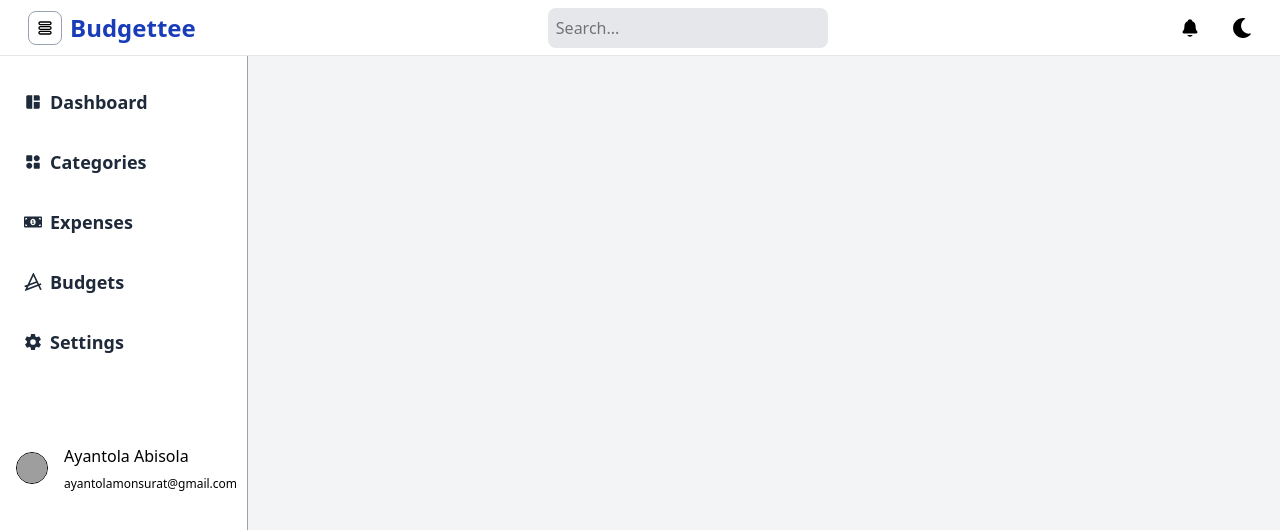
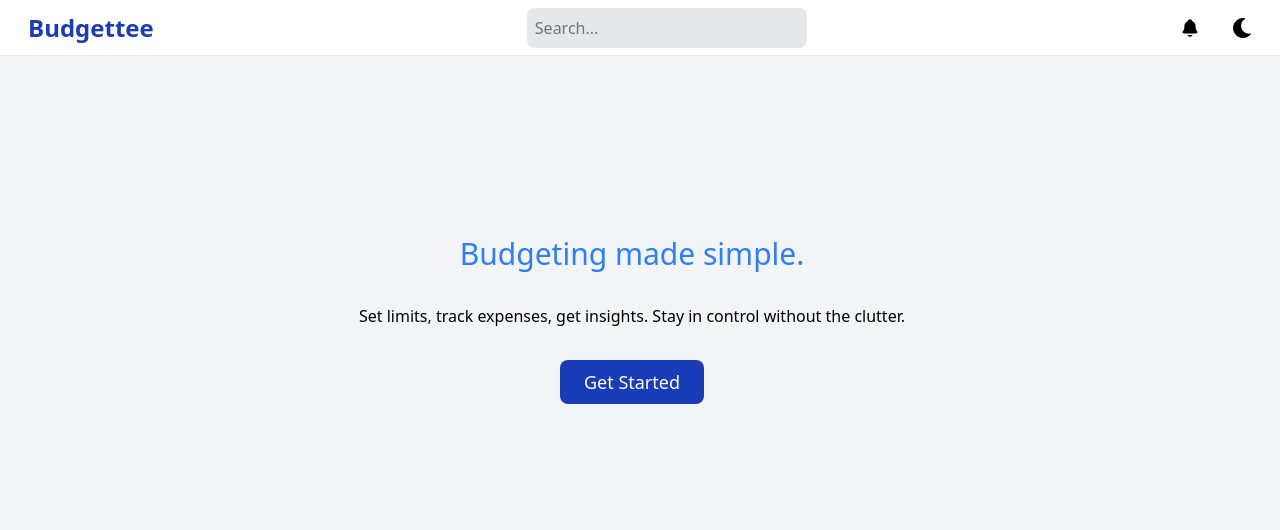
Before and after one commit to DevMeley/Expense-Tracker, a React (Vite) app: page / in a window 1280 px wide. Shown: the top 530 px of the page. Built offline with nearby package versions, Linux system fonts and the light colour scheme; grey boxes are pictures that could not be loaded.

Commit message:
feat: implement Home page and navigation, update App component structure

```diff
--- a/src/App.jsx
+++ b/src/App.jsx
@@ -1,40 +1,52 @@
 import { Route, Routes, useLocation } from "react-router";
-import "./App.css";
+import { useState } from "react";
 import Dashboard from "./Pages/Dashboard";
 import SideBar from "./Components/SideBar";
 import Header from "./Components/Header";
 import Categories from "./Pages/Categories";
-import { useState } from "react";
 import Expenses from "./Pages/Expenses";
 import Budgets from "./Pages/Budgets";
+import "./App.css";
+import Home from "./Pages/Home";
 
 function App() {
-  const [darkMode, setDarkMode] = useState(false)
-  const [isSideBar, setIsSideBar] = useState(false)
+  const [darkMode, setDarkMode] = useState(false);
+  const [isSideBar, setIsSideBar] = useState(false);
   const location = useLocation();
 
+  const isDashboard = location.pathname === "/dashboard";
+  const isHomePage = location.pathname === "/";
 
-  const isDashboard = location.pathname === '/dashboard';
-
-  const toggleDarkMode = () =>{
-    setDarkMode(!darkMode)
-  }
-  const openSideMenu = () =>{
-    setIsSideBar(!isSideBar)
-  }
+  const toggleDarkMode = () => {
+    setDarkMode(!darkMode);
+  };
+  const openSideMenu = () => {
+    setIsSideBar(!isSideBar);
+  };
 
   return (
-    <div className={`${darkMode && 'dark'}  bg-gray-100 ${isDashboard ? 'h-full' : 'min-h-screen'} dark:bg-gray-900 dark:text-gray-100 pb-6`}>
-      <Header toggleDarkMode={toggleDarkMode} darkMode={darkMode} openSideMenu={openSideMenu} />
-      <SideBar openSideMenu={openSideMenu} isSideBar={isSideBar} />
-      <main className="pt-20 mx-4 lg:ml-68 z-40">
-        <Routes>
+    <div
+      className={`${darkMode && "dark"}  bg-gray-100 ${
+        isDashboard ? "h-full" : "min-h-screen"
+      } dark:bg-gray-900 dark:text-gray-100 pb-6`}
+    >
+      <Header
+        toggleDarkMode={toggleDarkMode}
+        darkMode={darkMode}
+        openSideMenu={openSideMenu}
+      />
+      {!isHomePage && (
+        <SideBar openSideMenu={openSideMenu} isSideBar={isSideBar} />
+      )}
+        <main className={`pt-20 mx-4 z-40 ${isHomePage? "lg:ml-0":'lg:ml-68'}`}>
+      <Routes>
+        <Route path="/" element={<Home />} />
           <Route path="/dashboard" element={<Dashboard />} />
           <Route path="/categories" element={<Categories />} />
-          <Route path="/expenses" element={<Expenses/>} />
-          <Route path="/budgets" element={<Budgets/>} />
-        </Routes>
-      </main>
+          <Route path="/expenses" element={<Expenses />} />
+          <Route path="/budgets" element={<Budgets />} />
+      </Routes>
+        </main>
     </div>
   );
 }
--- a/src/Components/Header.jsx
+++ b/src/Components/Header.jsx
@@ -3,29 +3,33 @@ import { FaMoon } from "react-icons/fa";
 import { MdWbSunny } from "react-icons/md";
 import { IoNotifications } from "react-icons/io5";
 import { useState } from "react";
+import { Link } from "react-router";
 
 function Header({ toggleDarkMode, darkMode, openSideMenu }) {
-  const [notificationToggle, setNotificationToggle] = useState(false)
+  const [notificationToggle, setNotificationToggle] = useState(false);
 
-   const openNotication = () =>{
-    setNotificationToggle(!notificationToggle)
-  }
+  const openNotication = () => {
+    setNotificationToggle(!notificationToggle);
+  };
   return (
     <div className="relative">
-
-    <nav className="bg-white h-14 fixed z-50 left-0 right-0 border-b border-gray-200
-     dark:border-gray-700 dark:bg-gray-800 top-0 mb-80 pl-2 pr-2 lg:pl-7 lg:pr-7">
+      <nav
+        className="bg-white h-14 fixed z-50 left-0 right-0 border-b border-gray-200
+     dark:border-gray-700 dark:bg-gray-800 top-0 mb-80 pl-2 pr-2 lg:pl-7 lg:pr-7"
+      >
         <div className="flex items-center justify-between gap-2 mt-2">
           <div className="flex items-center gap-2">
             <button
               onClick={openSideMenu}
-            className=" border border-gray-400 p-2 rounded-lg hover:bg-gray-200 dark:hover:bg-gray-500"
+              className=" border border-gray-400 p-2 rounded-lg hover:bg-gray-200 dark:hover:bg-gray-500 lg:hidden"
             >
               <TiThMenuOutline className="dark:text-white" />
             </button>
+            <Link to={'/'}>
               <span className="font-extrabold text-blue-800 lg:text-2xl">
                 Budgettee
               </span>
+            </Link>
           </div>
           <div className="div">
             <input
@@ -47,11 +51,11 @@ function Header({ toggleDarkMode, darkMode, openSideMenu }) {
             </button>
           </div>
         </div>
-      {notificationToggle &&
+        {notificationToggle && (
           <div className="w-72 h-80 bg-white rounded-xs shadow-lg absolute right-0 lg:right-20 top-14 p-4 lg:h-88 lg:w-80 dark:bg-gray-700">
             <span className="font-bold">Notification</span>
           </div>
-      }
+        )}
       </nav>
     </div>
   );
--- /dev/null
+++ b/src/Components/HomeNav.jsx
@@ -0,0 +1,16 @@
+import React from "react";
+
+function HomeNav() {
+  return (
+    <nav>
+      <div className="">
+        <span className="font-extrabold text-blue-800 lg:text-2xl">
+          Budgettee
+        </span>
+
+      </div>
+    </nav>
+  );
+}
+
+export default HomeNav;
--- a/src/Pages/Expenses.jsx
+++ b/src/Pages/Expenses.jsx
@@ -23,13 +23,13 @@ function Expenses() {
             <option value="Medium">date</option>
           </select>
         </div>
-        <div className="">
+        <div className="text-sm">
           <table className=" bg-white dark:bg-gray-800 rounded-lg overflow-hidden lg:w-full">
             <thead>
               <tr className="border-b border-gray-400 dark:border-gray-700">
-                <th className="px-4 py-2 text-left">Date</th>
-                <th className="px-4 py-2 text-left">Category</th>
-                <th className="px-4 py-2 text-left hidden lg:table-cell">
+                <th className="px-2 py-2 text-left">Date</th>
+                <th className="px-2 py-2 text-left">Category</th>
+                <th className="px-2 py-2 text-left hidden lg:table-cell">
                   Description
                 </th>
                 <th className="px-4 py-2 text-left">Amount</th>
--- /dev/null
+++ b/src/Pages/Home.jsx
@@ -0,0 +1,15 @@
+import React from 'react'
+
+function Home() {
+  return (
+    <div>
+        <div className="flex flex-col justify-center items-center min-h-120 gap-8 text-center">
+          <span className='text-blue-500 text-3xl'>Budgeting made simple.</span>
+          <span>Set limits, track expenses, get insights. Stay in control without the clutter.</span>
+          <button className='px-6 py-2 bg-blue-800 text-white text-lg rounded-lg'>Get Started</button>
+        </div>
+    </div>
+  )
+}
+
+export default Home
```
Lines whose indentation alone changed are shown as unchanged.
